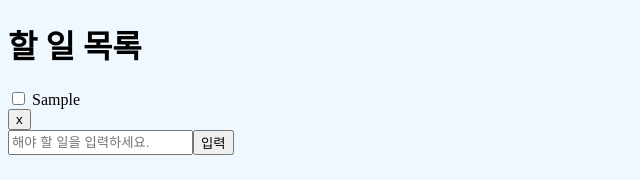
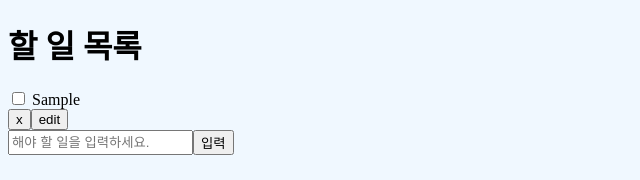
Before and after one commit to stufit/react_AtoZ, a React (Create React App) app in the folder react-todo-app/: page / in a window 1280 px wide. Both pictures are taken after typing "Sample" into the empty fields and a click on the input "입력". Shown: the top 180 px of the page, without its empty margins (0-640 px from the left). Built offline with nearby package versions, Linux system fonts and the light colour scheme.

Commit message:
드래그 앤 드랍

```diff
--- a/react-todo-app/src/App.js
+++ b/react-todo-app/src/App.js
@@ -1,6 +1,6 @@
 import React, { useState } from "react";
 import "./App.css";
-import List from "./components/List";
+import Lists from "./components/Lists";
 import Form from "./components/Form";
 
 export default function App() {
@@ -33,7 +33,7 @@ export default function App() {
         <div className="flex justify-between mb-3">
           <h1>할 일 목록</h1>
         </div>
-        <List todoData={todoData} setTodoData={setTodoData} />
+        <Lists todoData={todoData} setTodoData={setTodoData} />
         <Form handleSubmit={handleSubmit} value={value} setValue={setValue} />
       </div>
     </div>
--- a/react-todo-app/src/components/List.js
+++ b/react-todo-app/src/components/List.js
@@ -1,8 +1,24 @@
-import React from "react";
-import { DragDropContext, Droppable, Draggable } from "react-beautiful-dnd";
+import React, { useState } from "react";
 
-const List = ({ todoData, setTodoData }) => {
-  const handleCompleChange = (id) => {
+const List = ({
+  id,
+  title,
+  completed,
+  todoData,
+  setTodoData,
+  provided,
+  snapshot,
+}) => {
+  const [isEditing, setIsEditing] = useState(false);
+  const [editedTitle, setEditedTitle] = useState(title);
+
+  const handleClick = (id) => {
+    let newTodoData = todoData.filter((data) => data.id !== id);
+    setTodoData(newTodoData);
+    localStorage.setItem("todoData", JSON.stringify(newTodoData));
+  };
+
+  const handleCompleteChange = (id) => {
     let newTodoData = todoData.map((data) => {
       if (data.id === id) {
         data.completed = !data.completed;
@@ -10,72 +26,92 @@ const List = ({ todoData, setTodoData }) => {
       return data;
     });
     setTodoData(newTodoData);
+    localStorage.setItem("todoData", JSON.stringify(newTodoData));
   };
 
-  const handleClick = (id) => {
-    // filter 메소드는 주어진 함수의 테스트를 통과하는 모든 요소를 모아 새로운 배열로 반환해줌.
-    let newTodoData = todoData.filter((data) => data.id !== id);
-    setTodoData(newTodoData);
+  const handleEditChange = (e) => {
+    setEditedTitle(e.target.value);
   };
 
+  const handleSubmit = () => {
+    let newTodoData = todoData.map((data) => {
+      if (data.id === id) {
+        data.title = editedTitle;
+      }
+      return data;
+    });
+    setTodoData(newTodoData);
+    localStorage.setItem("todoData", JSON.stringify(newTodoData));
+    setIsEditing(false);
+  };
+
+  if (isEditing) {
     return (
-    <div>
-      <DragDropContext>
-        <Droppable droppableId={"todo"}>
-          {(provided) => (
-            <div {...provided.droppableProps} ref={provided.innerRef}>
-              {todoData.map((data, index) => (
-                <Draggable
-                  key={data.id}
-                  draggable={data.id.toString()}
-                  index={index}
+      <div className="flex items-center justify-between w-full px-4 py-1 my-1 text-gray-600 bg-gray-100 border rounded row">
+        <form onSubmit={handleSubmit}>
+          <input
+            className="w-full px-3 py-2 mr-4 text-gray-500 appearance-none"
+            value={editedTitle}
+            onChange={handleEditChange}
+            autoFocus
+          />
+        </form>
+        <div className="items-center">
+          <button
+            className="px-4 py-2 float-right"
+            onClick={() => setIsEditing(false)}
+            type="button"
           >
-                  {(provided, snapshot) => (
+            x
+          </button>
+          <button
+            onClick={handleSubmit}
+            className="px-4 py-2 float-right"
+            type="submit"
+          >
+            save
+          </button>
+        </div>
+      </div>
+    );
+  } else {
+    return (
       <div
-                      key={data.id}
+        key={id}
         {...provided.draggableProps}
         ref={provided.innerRef}
         {...provided.dragHandleProps}
-                      className={
-                        snapshot.isDragging ? "selected" : "not-selected"
-                      }
+        className={`${
+          snapshot.isDragging ? "bg-gray-400" : "bg-gray-100"
+        } flex items-center justify-between w-full px-4 py-1 my-2 text-gray-600 bg-gray-100 border rounded`}
       >
-                      <div className="flex items-center justify-between w-full px-4 py-1 my-2 text-gray-600 bg-gray-100 rounded">
         <div className="items-center">
           <input
             type="checkbox"
-                            defaultChecked={false}
-                            onChange={() => handleCompleChange(data.id)}
-                          />
-                          {"    "}
-                          <span
-                            className={
-                              data.completed ? "line-through" : undefined
-                            }
-                          >
-                            {data.title}
+            onChange={() => handleCompleteChange(id)}
+            defaultChecked={completed}
+          />{" "}
+          <span className={completed ? "line-through" : undefined}>
+            {title}
           </span>
         </div>
         <div className="items-center">
           <button
-                            className={"px-4 py-2 float-right"}
-                            onClick={() => handleClick(data.id)}
+            className="float-right px-4 py-2"
+            onClick={() => handleClick(id)}
           >
             x
           </button>
+          <button
+            className="float-right px-4 py-2"
+            onClick={() => setIsEditing(true)}
+          >
+            edit
+          </button>
         </div>
       </div>
-                    </div>
-                  )}
-                </Draggable>
-              ))}
-              {provided.placeholder}
-            </div>
-          )}
-        </Droppable>
-      </DragDropContext>
-    </div>
     );
+  }
 };
 
 export default List;
--- /dev/null
+++ b/react-todo-app/src/components/Lists.js
@@ -0,0 +1,60 @@
+import React from "react";
+import { DragDropContext, Droppable, Draggable } from "react-beautiful-dnd";
+import List from "./List";
+
+const Lists = ({ todoData, setTodoData }) => {
+  const handleEnd = (result) => {
+    // result 매개변수에는 source 항목 및 대상 위치와 같은 드래그 이벤트에 대한 정보가 포함됩니다.
+    console.log(result);
+    // 목적지가 없으면(이벤트 취소) 이 함수를 종료합니다.
+    if (!result.destination) return;
+
+    // 리액트 불변성을 지켜주기 위해 새로운 todoData 생성
+    const newTodoData = todoData;
+
+    // 1. 변경시키는 아이템을 배열에서 지워줍니다.
+    // 2. return 값으로 지워진 아이템을 잡아줍니다.
+    const [reorderedItem] = newTodoData.splice(result.source.index, 1);
+
+    // 원하는 자리에 reorderedItem을 insert 해줍니다.
+    newTodoData.splice(result.destination.index, 0, reorderedItem);
+    setTodoData(newTodoData);
+    localStorage.setItem("todoData", JSON.stringify(newTodoData));
+  };
+
+  return (
+    <div>
+      <DragDropContext onDragEnd={handleEnd}>
+        <Droppable droppableId="to-dos">
+          {(provided) => (
+            <div {...provided.droppableProps} ref={provided.innerRef}>
+              {todoData.map((data, index) => (
+                <Draggable
+                  key={data.id}
+                  draggableId={data.id.toString()}
+                  index={index}
+                >
+                  {(provided, snapshot) => (
+                    <List
+                      key={data.id}
+                      id={data.id}
+                      title={data.title}
+                      completed={data.completed}
+                      todoData={todoData}
+                      setTodoData={setTodoData}
+                      provided={provided}
+                      snapshot={snapshot}
+                    />
+                  )}
+                </Draggable>
+              ))}
+              {provided.placeholder}
+            </div>
+          )}
+        </Droppable>
+      </DragDropContext>
+    </div>
+  );
+};
+
+export default Lists;
--- a/react-todo-app/src/index.js
+++ b/react-todo-app/src/index.js
@@ -6,9 +6,9 @@ import reportWebVitals from "./reportWebVitals";
 
 const root = ReactDOM.createRoot(document.getElementById("root"));
 root.render(
-  <React.StrictMode>
-    <App />
-  </React.StrictMode>
+  // <React.StrictMode>  // 이건 왜 지워야 드래그 앤 드랍이 될까???
+  <App />
+  // </React.StrictMode>
 );
 
 // If you want to start measuring performance in your app, pass a function
```
Lines whose indentation alone changed are shown as unchanged.
